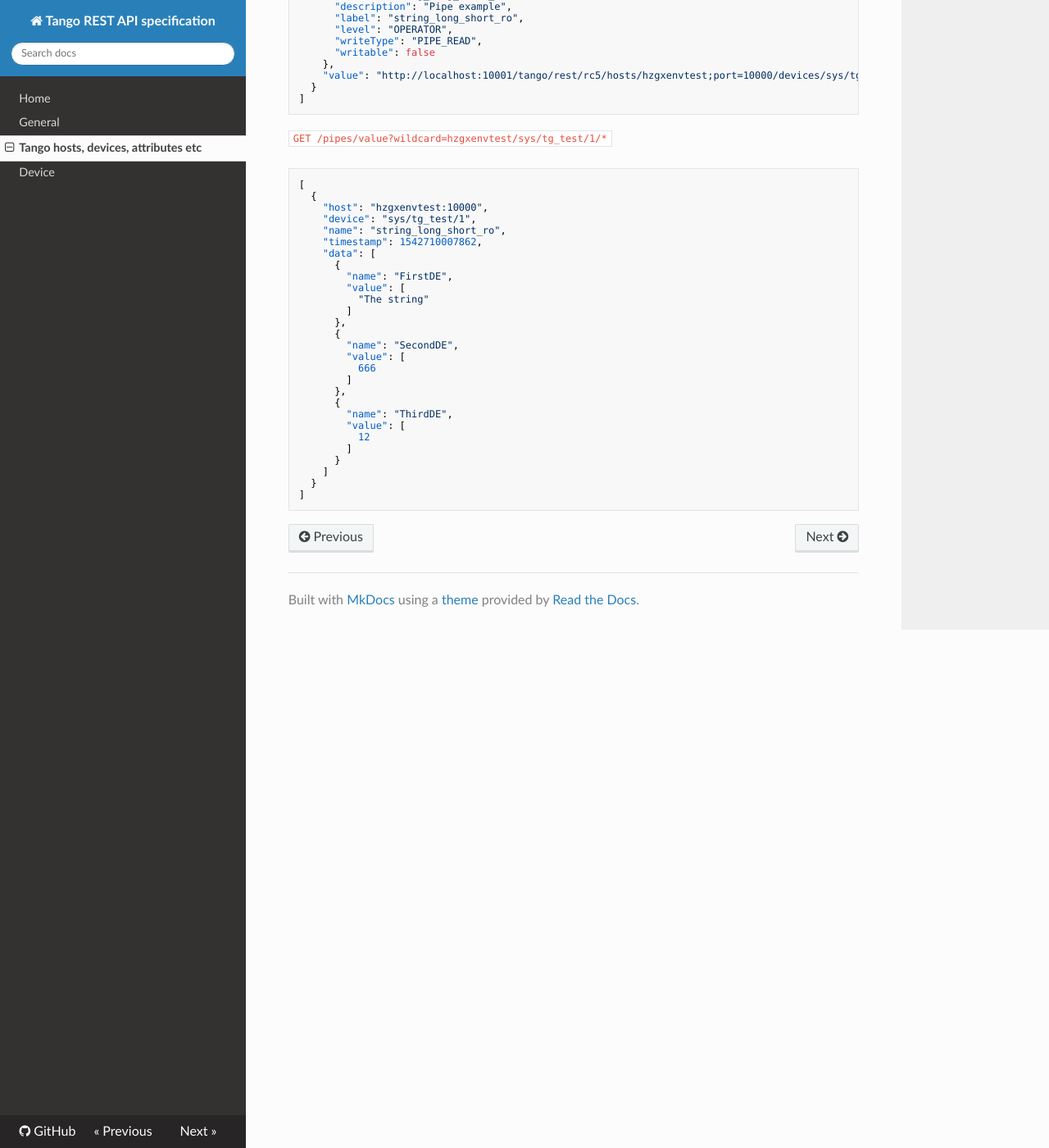
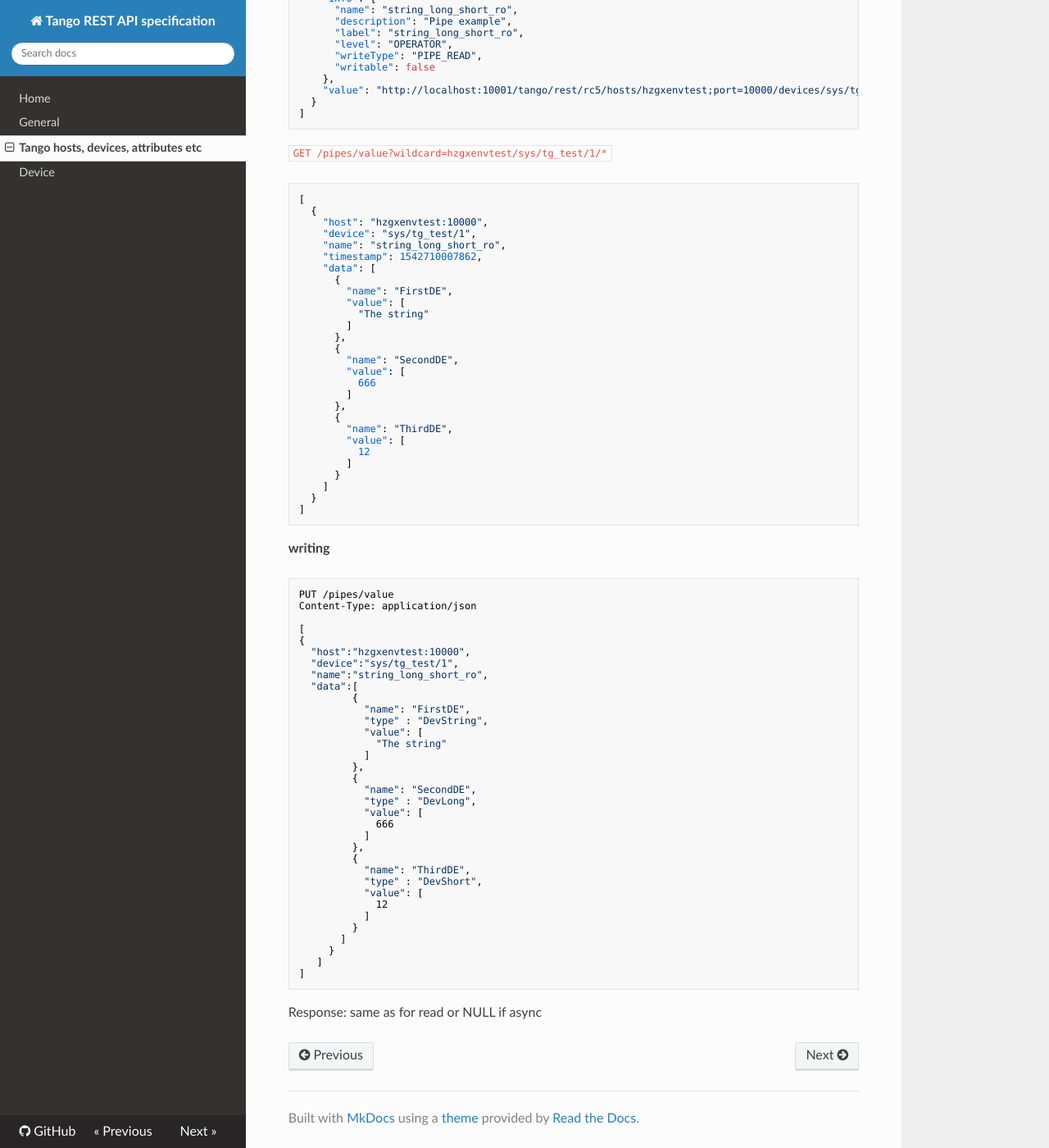
Before and after one commit to tango-controls/rest-api, an MkDocs documentation site: the page built from docs/hosts.md, in a window 1280 px wide and 1400 px high, scrolled down 9972 px. Shown: the whole window at 82% size. Built offline with MkDocs 1.6.1, drawn with Linux system fonts in a browser that asks for light colours; nearby versions of some CDN libraries; old or Windows-style settings are respelled for this version of MkDocs; some of the changed text lies outside the part shown.

Commit message:
Progress: rc5

````diff
--- a/docs/hosts.md
+++ b/docs/hosts.md
@@ -565,7 +565,7 @@ Response:
 |-----------------------------------------|------------|--------------------------
 | `GET /pipes?wildcard={tango_host}[:{port}]/*/*/*/*`| JSONArray  | same as for [attributes](#attributes)
 | `GET /pipes/value?wildcard={tango_host}[:{port}]/*/*/*/*`| JSONArray  | same as for [attributes](#attributes)
-| `PUT /pipes/value?wildcard={tango_host}[:{port}]/*/*/*/*`| JSONArray  | same as for [attributes](#attributes)
+| `PUT /pipes/value[?async=true]` | JSONArray/NULL  | same as for [attributes](#attributes)
 
 `GET /pipes?wildcard=hzgxenvtest/sys/tg_test/1/*`
 
@@ -621,3 +621,44 @@ Response:
   }
 ]
 ```
+
+**writing**
+
+```
+PUT /pipes/value
+Content-Type: application/json
+
+[
+{
+  "host":"hzgxenvtest:10000",
+  "device":"sys/tg_test/1",
+  "name":"string_long_short_ro",
+  "data":[
+         {
+           "name": "FirstDE",
+           "type" : "DevString",
+           "value": [
+             "The string"
+           ]
+         },
+         {
+           "name": "SecondDE",
+           "type" : "DevLong",
+           "value": [
+             666
+           ]
+         },
+         {
+           "name": "ThirdDE",
+           "type" : "DevShort",
+           "value": [
+             12
+           ]
+         }
+       ]
+     }
+   ]
+]
+```
+
+Response: same as for read or NULL if async
````
Also changed, not shown: docs/device.md (+4 -2 lines).
